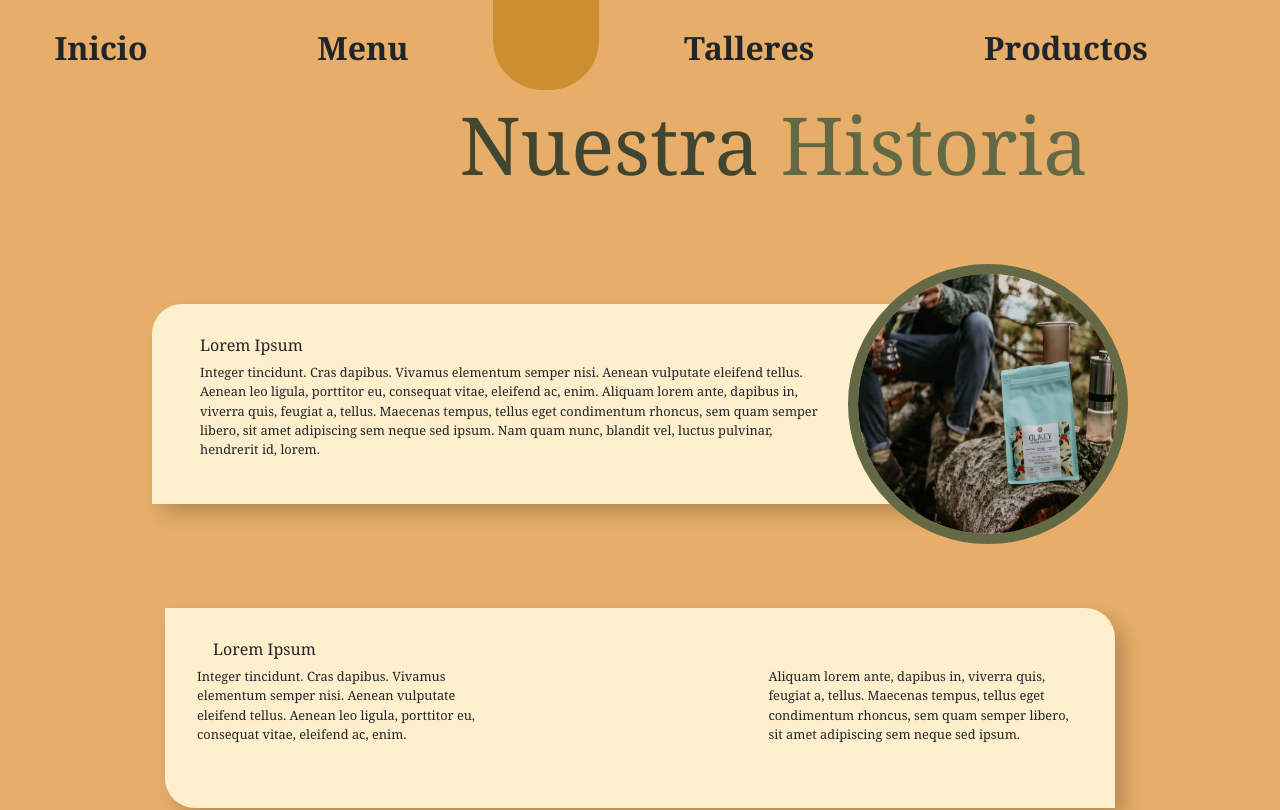
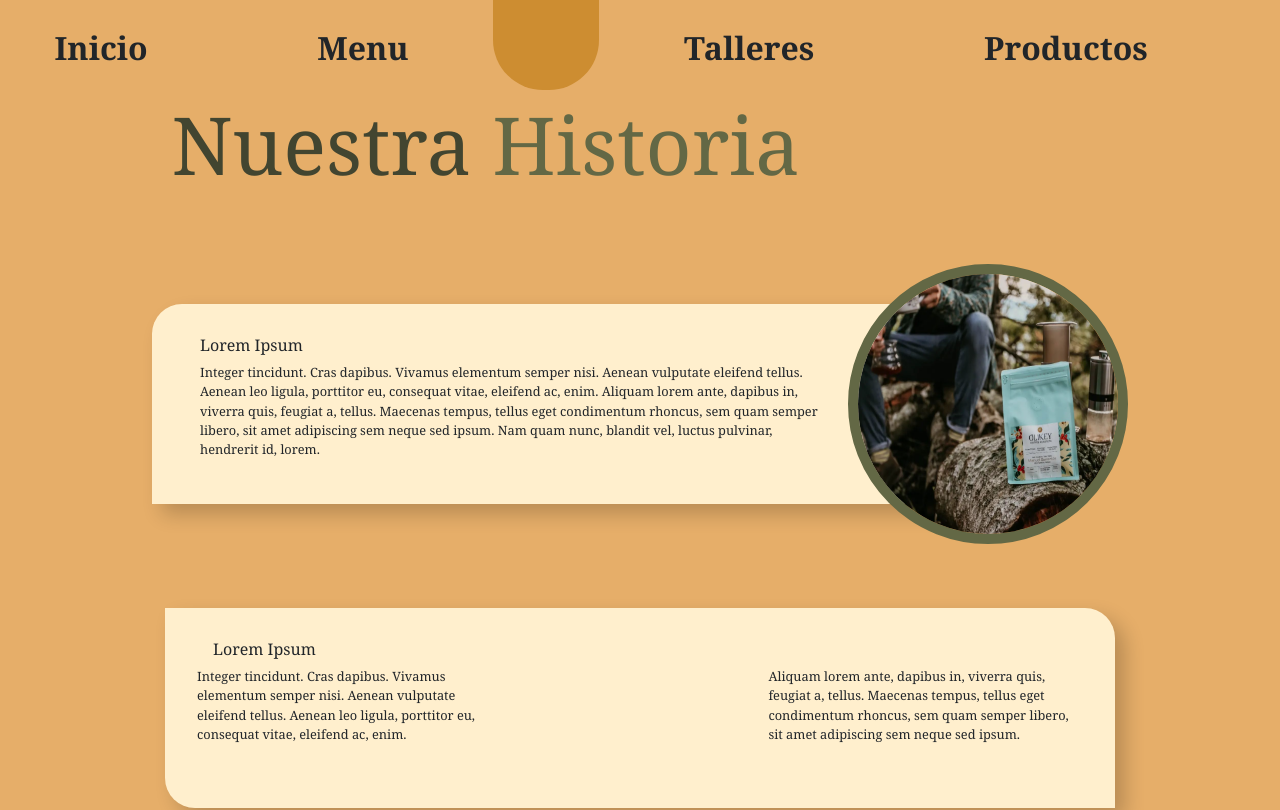
Before and after one commit to Paola-AV/Coffee-website, a React (Create React App) app: page /Nosotros in a window 1280 px wide. Shown: the top 810 px of the page. Built offline with nearby package versions, Linux system fonts and the light colour scheme.

Commit message:
Update index.css

```diff
--- a/src/index.css
+++ b/src/index.css
@@ -1206,7 +1206,7 @@ justify-content: center;
   font-size: 5rem;
   font-family: Lucida Bright,Georgia,serif;
   align-self: flex-end;
-  padding-right: 12rem;
+  padding-right: 30rem;
   color: #636845;
   padding-top: 6rem;
   padding-bottom: 4rem;
```
